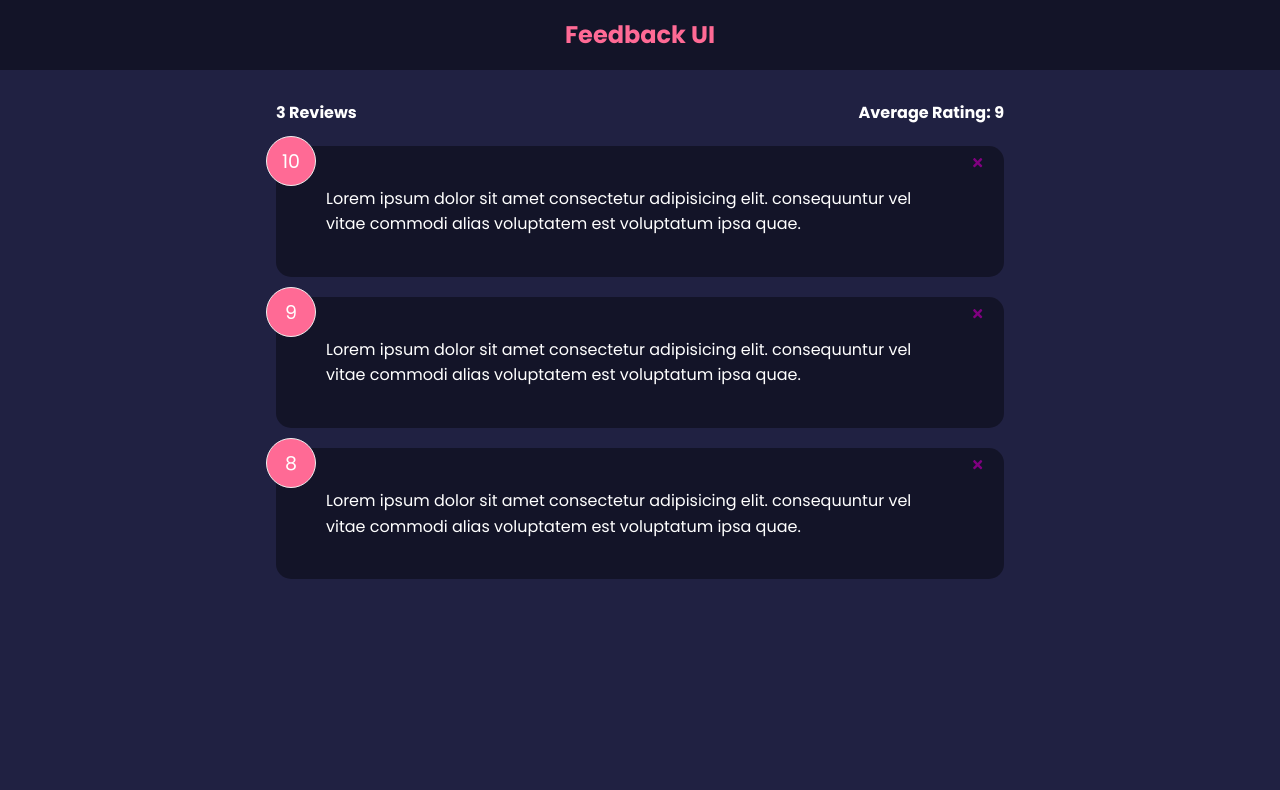
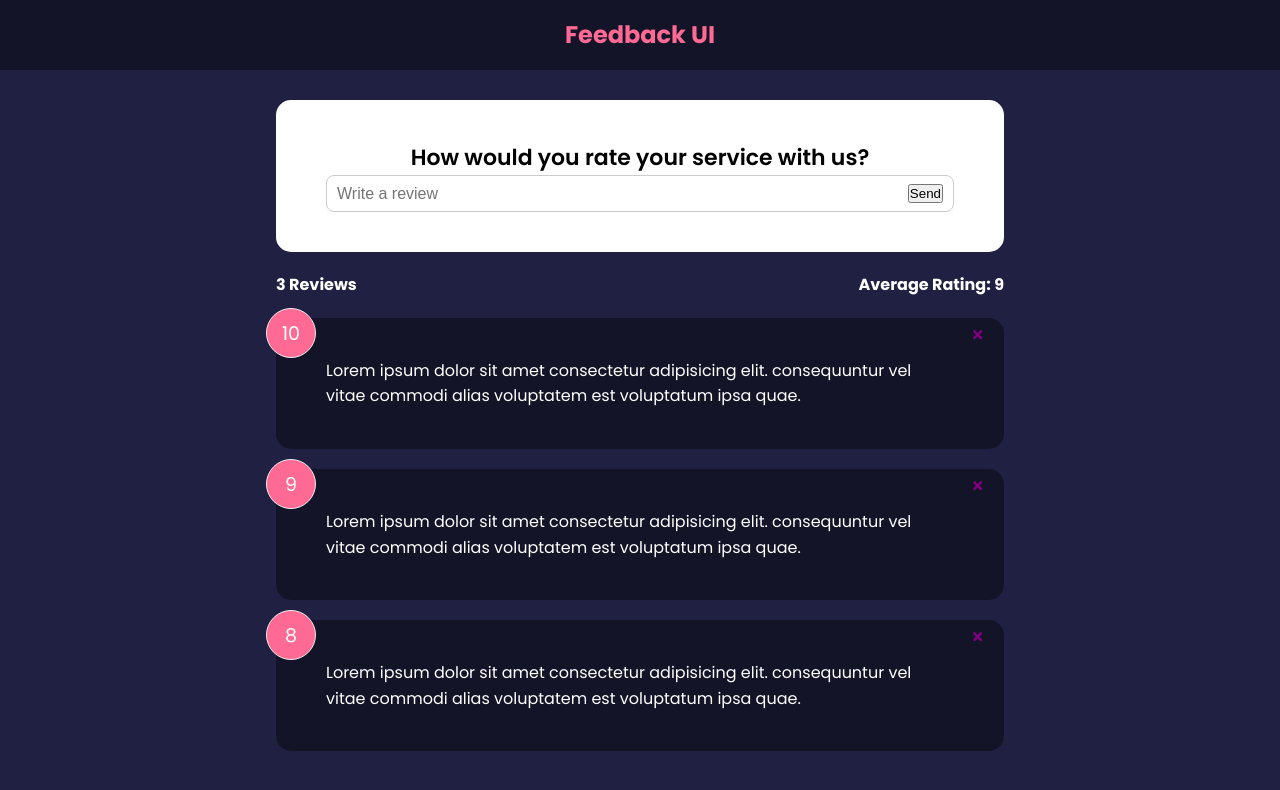
Before and after one commit to StanHekht/feedback-app, a React (Create React App) app: page / in a window 1280 px wide. Shown: the top 790 px of the page. Built offline with nearby package versions, Linux system fonts and the light colour scheme.

Commit message:
Add feedback form component

```diff
--- a/src/App.js
+++ b/src/App.js
@@ -3,6 +3,7 @@
 import FeedbackData from "./data/FeedbackData";
 import FeedbackList from "./components/FeedbackList";
 import FeedbackStats from "./components/FeedbackStats";
+import FeedbackForm from "./components/FeedbackForm";
 
 function App () {
   const [feedback, setFeedback] = useState(FeedbackData);
@@ -14,11 +15,9 @@
     <>
       <Header />
       <div className="container">
-      <FeedbackStats feedback={feedback} />
-       <FeedbackList
-          feedback={feedback}
-          handleDelete={deleteFeedback}
-       />
+        <FeedbackForm />
+        <FeedbackStats feedback={feedback} />
+        <FeedbackList feedback={feedback} handleDelete={deleteFeedback}/>
       </div>
     </>
   )
--- /dev/null
+++ b/src/components/FeedbackForm.jsx
@@ -0,0 +1,31 @@
+import React from 'react';
+import Card from './shared/Card';
+import { useState } from 'react';
+
+function FeedbackForm() {
+  const [text, setText] = useState('');
+  const handleTextChange = (e) => {
+    setText(e.target.value);
+  }
+  return (
+    <Card>
+      <form>
+        <h2>
+          How would you rate your service with us?
+        </h2>
+        {/* TODO: rating select component */ }
+        <div className="input-group">
+          <input
+            onChange={handleTextChange}
+            type="text"
+            placeholder='Write a review'
+            value={text}
+          />
+          <button type="submit">Send</button>
+        </div>
+      </form>
+    </Card>
+  )
+}
+
+export default FeedbackForm;
--- a/src/components/FeedbackStats.jsx
+++ b/src/components/FeedbackStats.jsx
@@ -21,4 +21,4 @@
   feedback: PropTypes.array.isRequired,
 }
 
-export default FeedbackStats
+export default FeedbackStats;
```
